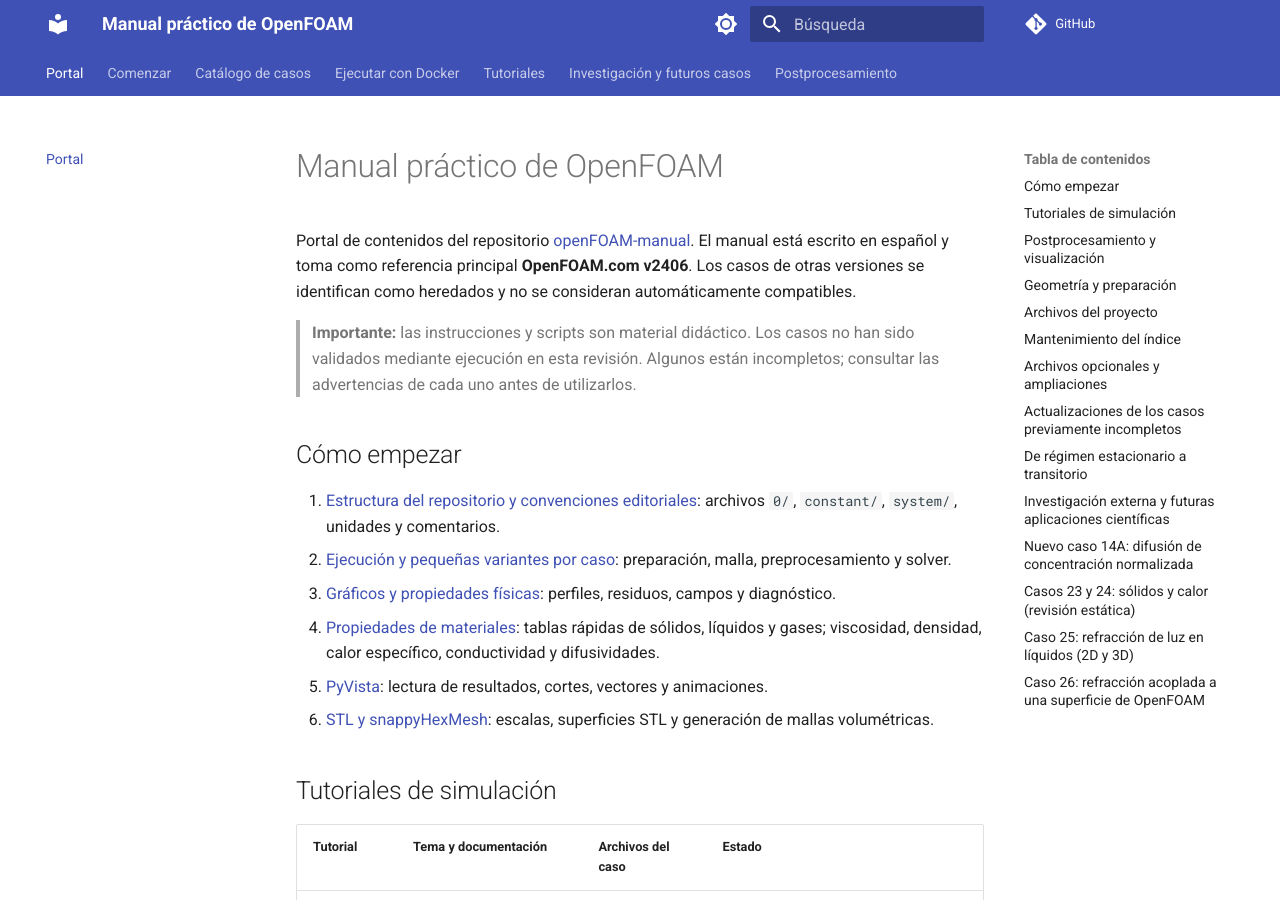
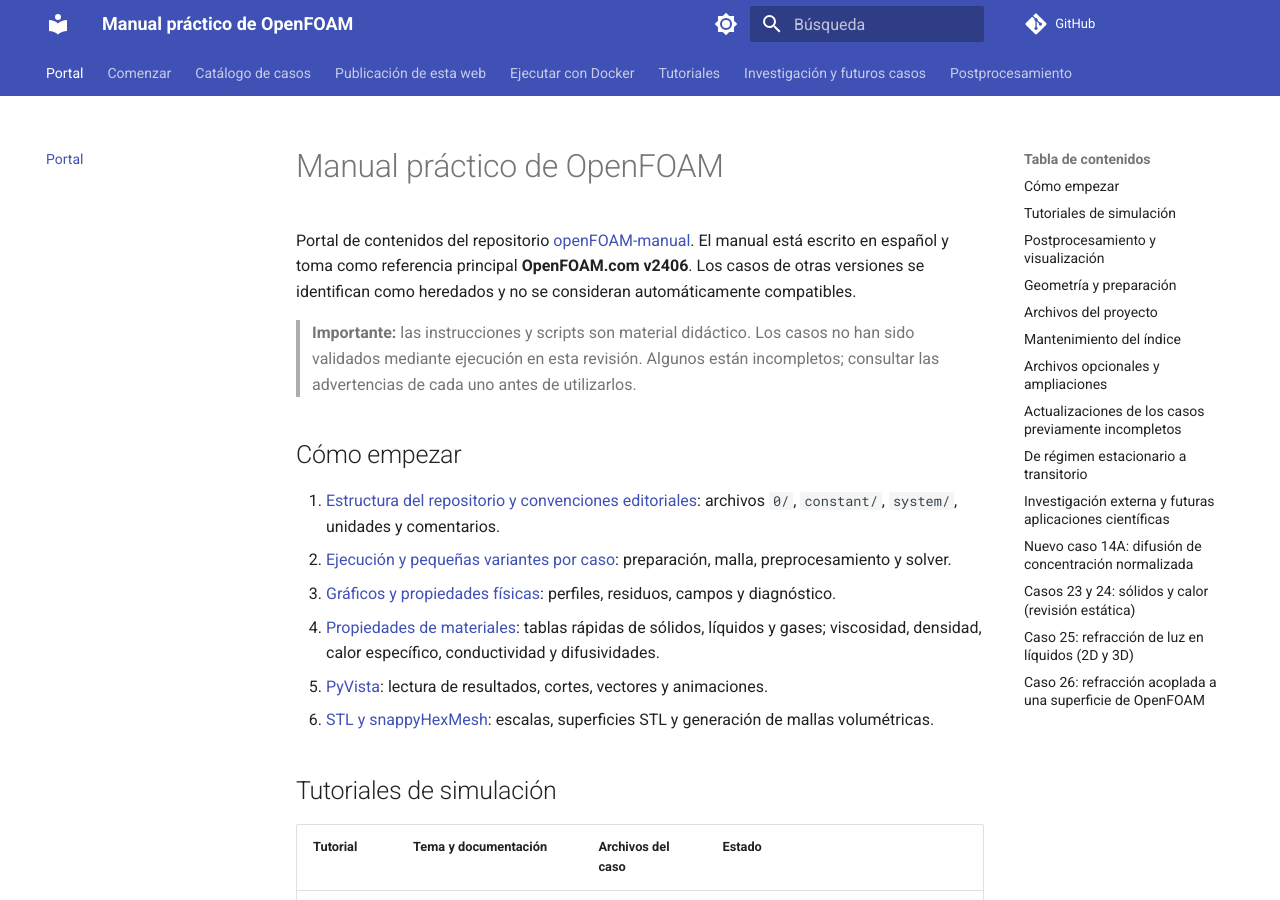
Before and after one commit to juanjosecas/openFOAM-manual, an MkDocs documentation site: the page built from docs/index.md, in a window 1280 px wide and 900 px high. Built offline with MkDocs 1.6.1 and Material for MkDocs 9.7.7, drawn with Linux system fonts in a browser that asks for light colours; comment, search, counter and statistics services are not loaded.

Commit message:
Link Pages deployment instructions in navigation

```diff
--- a/mkdocs.yml
+++ b/mkdocs.yml
@@ -31,6 +31,7 @@
       - Propiedades de materiales: propiedades-de-materiales.md
       - Estándar de casos autocontenidos: estandar-casos-autocontenidos.md
   - Catálogo de casos: catalogo-casos.md
+  - Publicación de esta web: publicacion-pages.md
   - Ejecutar con Docker:
       - Scripts por caso: docker-por-caso.md
       - Lanzador general: ejecutar-con-docker.md
```
